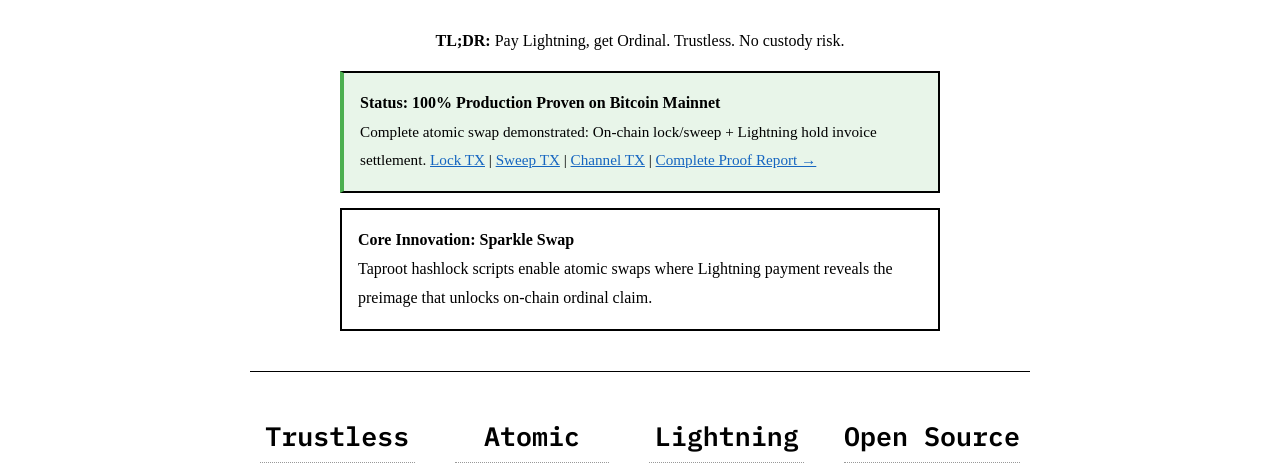
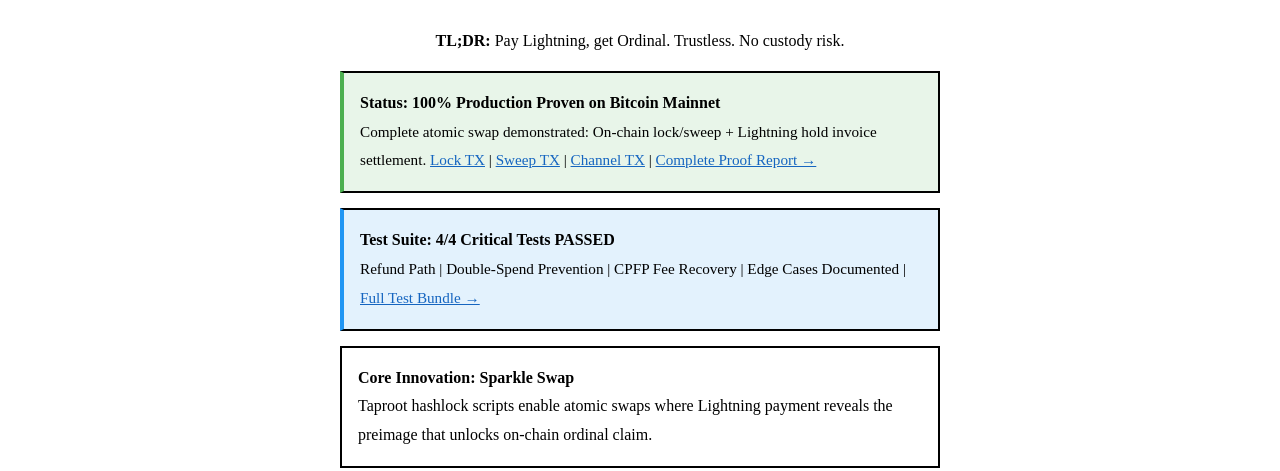
Before and after one commit to rehansahab/Sparkle-Protocol, a website: page website/index.html in a window 1280 px wide. Shown: the part 298-769 px from the top of the page. Drawn offline with nearby package versions, Linux system fonts and the light colour scheme.

Commit message:
Add Test Suite status box - 4/4 Critical Tests PASSED

```diff
--- a/website/index.html
+++ b/website/index.html
@@ -80,6 +80,11 @@
                 <a href="https://mempool.space/tx/9422e6cb358295d86ad6d73bc0566c869aa0be8290c60598be205f4eea9ce50b" target="_blank" rel="noopener" style="color: #1565c0;">Sweep TX</a> |
                 <a href="https://mempool.space/tx/ef941e636f32648e465d66f11f6fa5a445181518c91fa5b29c94433599a42e33" target="_blank" rel="noopener" style="color: #1565c0;">Channel TX</a> |
                 <a href="mainnet/SPARKLE_MAINNET_COMPLETE_PROOF_REPORT.md" style="color: #1565c0;">Complete Proof Report →</a></span>
+            </div>
+            <div class="highlight-box" style="background: #e3f2fd; border-left: 4px solid #2196f3;">
+                <strong>Test Suite: 4/4 Critical Tests PASSED</strong><br>
+                <span style="font-size: 0.95em;">Refund Path | Double-Spend Prevention | CPFP Fee Recovery | Edge Cases Documented |
+                <a href="tests/SPARKLE_PROOF_BUNDLE.json" style="color: #1565c0;">Full Test Bundle →</a></span>
             </div>
             <div class="highlight-box">
                 <strong>Core Innovation: Sparkle Swap</strong><br>
```
